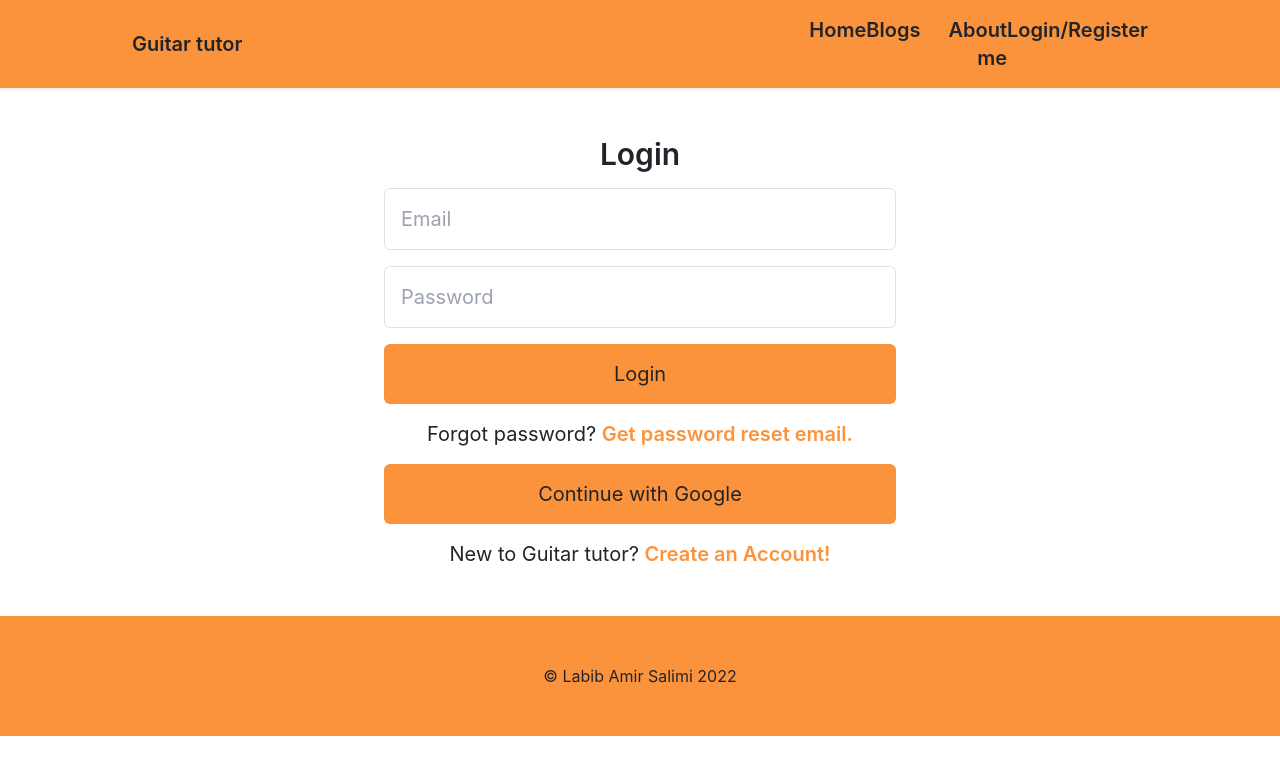
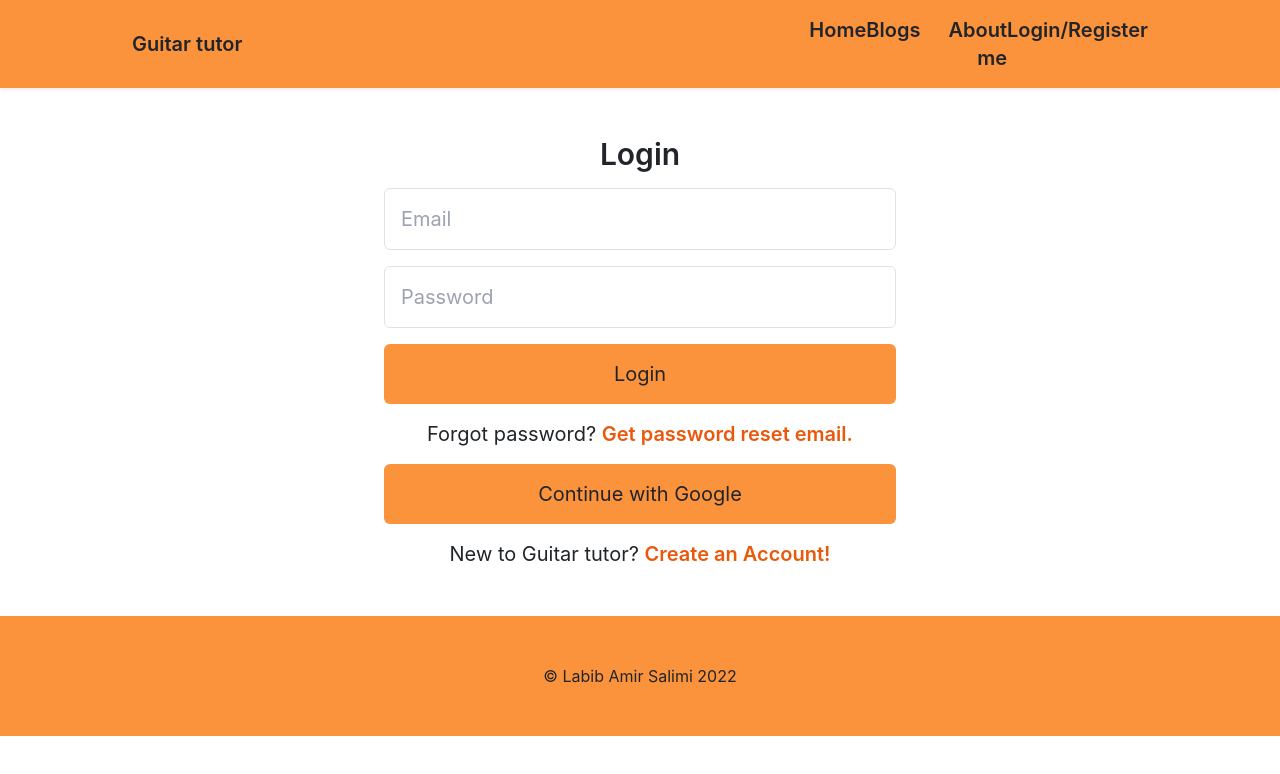
Before and after one commit to Labib2003/assignment-10-firebase-authentication, a React (Create React App) app: page /login in a window 1280 px wide. Shown: the top 774 px of the page. Built offline with nearby package versions, Linux system fonts and the light colour scheme; no server answers; the HTML template or start-up script is replaced by a standard one.

Commit message:
readme updated

```diff
--- a/src/App.js
+++ b/src/App.js
@@ -9,13 +9,13 @@ import PageNotFound from './Pages/PageNotFound';
 import Register from './Pages/Register/Register';
 import RequireAuth from './RequireAuth/RequireAuth';
 import Footer from './SharedPages/Footer/Footer';
-import Navbar from './SharedPages/Navbar/Navbar';
+import NavBar from './SharedPages/NavBar/NavBar';
 
 function App() {
   return (
     <div className="App">
       <div className='sticky top-0 z-20'>
-        <Navbar></Navbar>
+        <NavBar></NavBar>
       </div>
       <Routes>
         <Route path='/' element={<Home></Home>}></Route>
--- a/src/Pages/HomePage/Service/Service.js
+++ b/src/Pages/HomePage/Service/Service.js
@@ -8,7 +8,7 @@ const Service = ({ service }) => {
             <div className='md:w-1/3 md:mr-5'>
                 <img className='rounded-md w-full mx-auto md:mx-0 ' src={img} alt="" />
             </div>
-            <div className='text-left w-4/5'>
+            <div className='text-left w-full md:w-4/5'>
                 <h3 className='text-3xl font-semibold'>{name}</h3>
                 <p className='text-xl my-3 leading-relaxed'>{desc}</p>
                 <div className='flex w-full justify-between'>
--- a/src/Pages/Login/Login.js
+++ b/src/Pages/Login/Login.js
@@ -68,13 +68,13 @@ const Login = () => {
                     className='bg-orange-400 hover:bg-orange-500 text-xl w-4/5 lg:w-1/2 p-3 rounded-md'
                     type="submit"
                     value="Login" />
-                <p className='text-xl my-3'>Forgot password? <span onClick={handlePassReset} className='text-orange-400 hover:text-orange-500 cursor-pointer font-semibold'>Get password reset email.</span></p>
+                <p className='text-xl my-3'>Forgot password? <span onClick={handlePassReset} className='text-orange-600 hover:text-orange-700 cursor-pointer font-semibold'>Get password reset email.</span></p>
             </form>
             <p className='text-xl text-red-500 font-semibold my-3'>{error || googleError ? `${error?.message} ${googleError?.message}` : ''}</p>
             <button
                 onClick={() => signInWithGoogle()}
                 className='bg-orange-400 hover:bg-orange-500 text-xl w-4/5 lg:w-1/2 p-3 rounded-md'>Continue with Google</button>
-            <p className='text-xl my-3'>New to Guitar tutor? <Link className='text-orange-400 hover:text-orange-600 font-semibold' to='/register'>Create an Account!</Link></p>
+            <p className='text-xl my-3'>New to Guitar tutor? <Link className='text-orange-600 hover:text-orange-700 font-semibold' to='/register'>Create an Account!</Link></p>
             </div>
             <Toast className='text-right' show={showToast} onClose={toggleToast}>
                 <Toast.Header>
--- a/src/Pages/Register/Register.js
+++ b/src/Pages/Register/Register.js
@@ -73,7 +73,7 @@ const Register = () => {
                     type="submit"
                     value="Register" />
             </form>
-            <p className='text-xl my-3'>Already have an account? <Link className='text-orange-400 hover:text-orange-600 font-semibold' to='/login'>Login!</Link></p>
+            <p className='text-xl my-3'>Already have an account? <Link className='text-orange-600 hover:text-orange-700 font-semibold' to='/login'>Login!</Link></p>
         </div>
     );
 };
--- a/src/SharedPages/Navbar/Navbar.js
+++ b/src/SharedPages/Navbar/Navbar.js
@@ -1,10 +1,11 @@
 import { signOut } from 'firebase/auth';
 import React from 'react';
+import { Container, Nav, Navbar } from 'react-bootstrap';
 import { useAuthState } from 'react-firebase-hooks/auth';
 import { Link } from 'react-router-dom';
 import auth from '../../firebase.init';
 
-const Navbar = () => {
+const NavBar = () => {
     const [user] = useAuthState(auth);
 
     const handleSignOut = () => {
@@ -34,4 +35,4 @@ const Navbar = () => {
     );
 };
 
-export default Navbar;
+export default NavBar;
```
Also changed, not shown: 1 other file (tests, documents, lock files or other folders).
